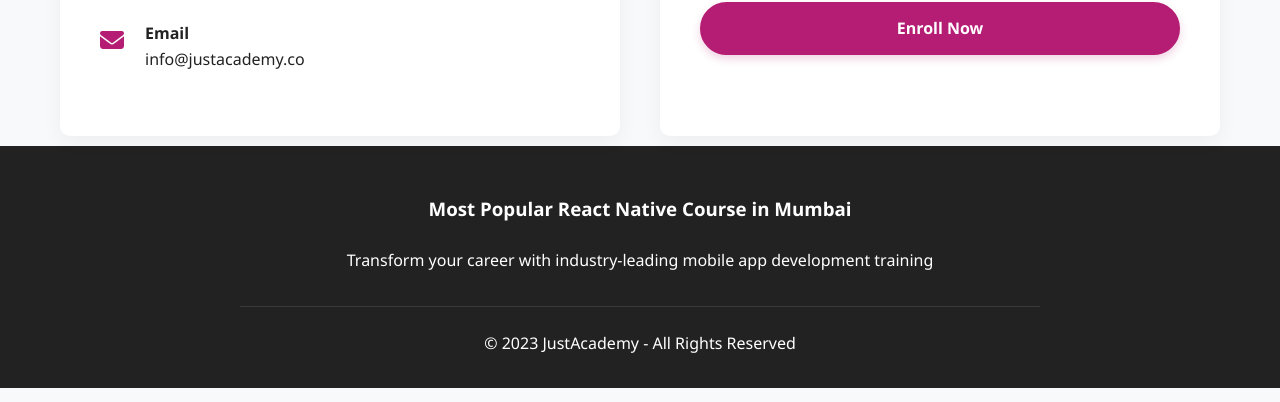
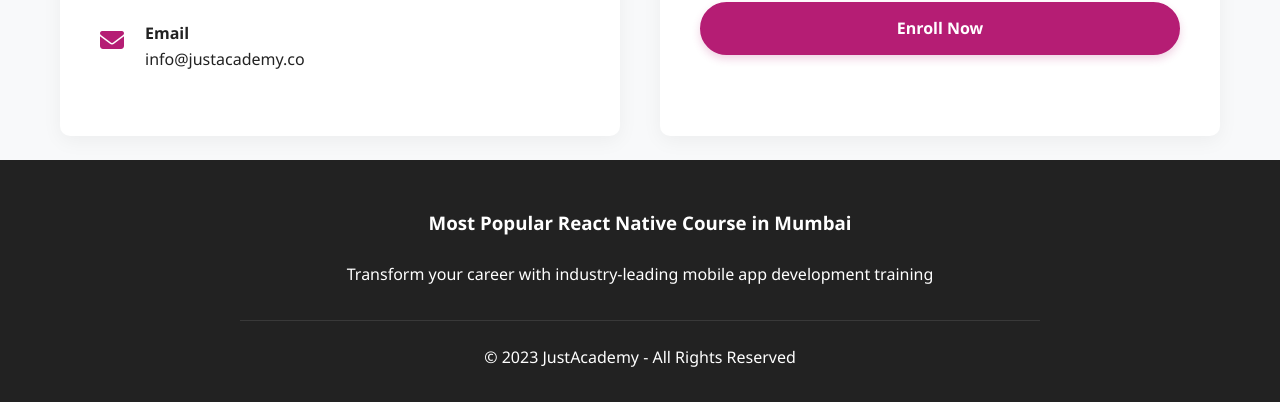
Before and after one commit to justacademy0/Most-Popular-React-Native-Course-Mumbai-Justacademy, a plain HTML site: page index.html in a window 1280 px wide. Shown: the part 2490-2892 px from the top of the page. Drawn offline with Linux system fonts and the light colour scheme.

Commit message:
Update index.html

```diff
--- a/index.html
+++ b/index.html
@@ -611,7 +611,7 @@
     </section>
 
     <!-- Footer -->
-    <footer style="margin-top: 10px">
+    <footer style="margin-top: 1.5rem">
         <div class="container">
             <div class="footer-content">
                 <h3 style="margin-bottom: 1.5rem;">Most Popular React Native Course in Mumbai</h3>
```
